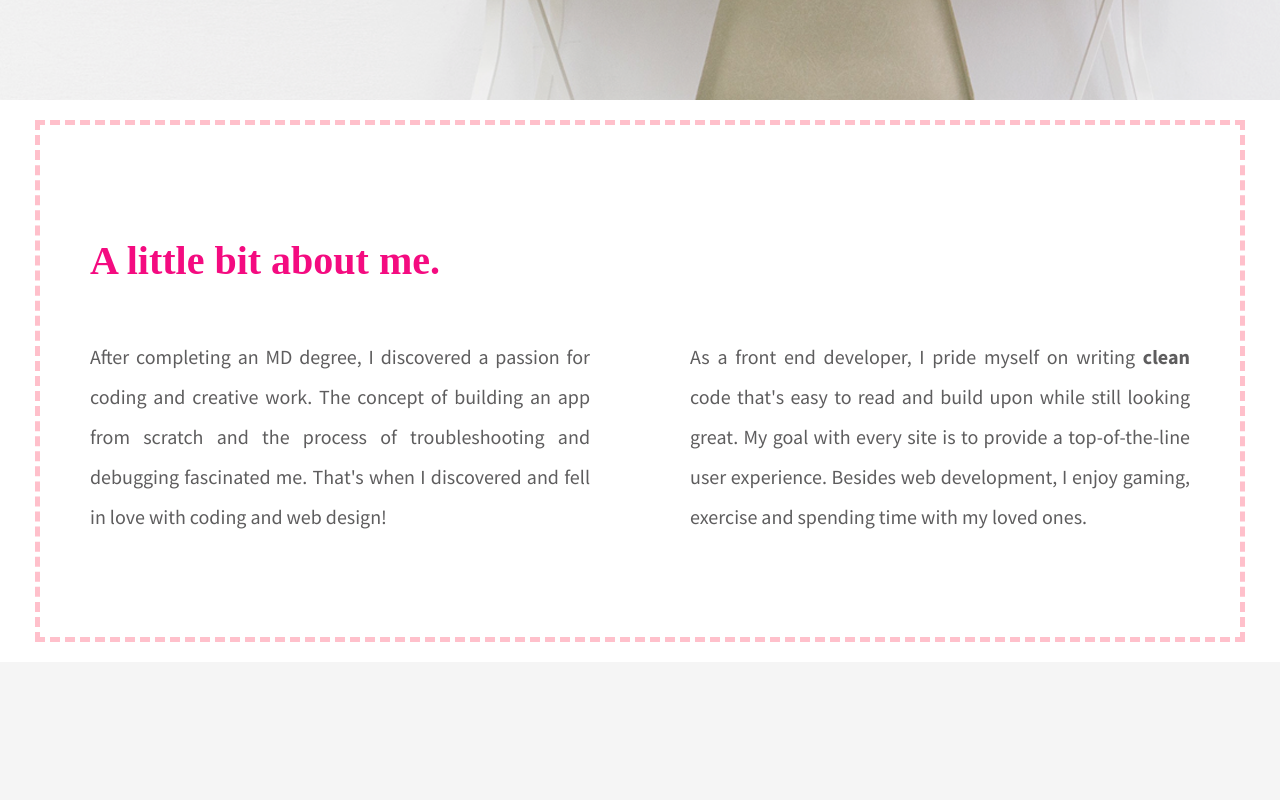
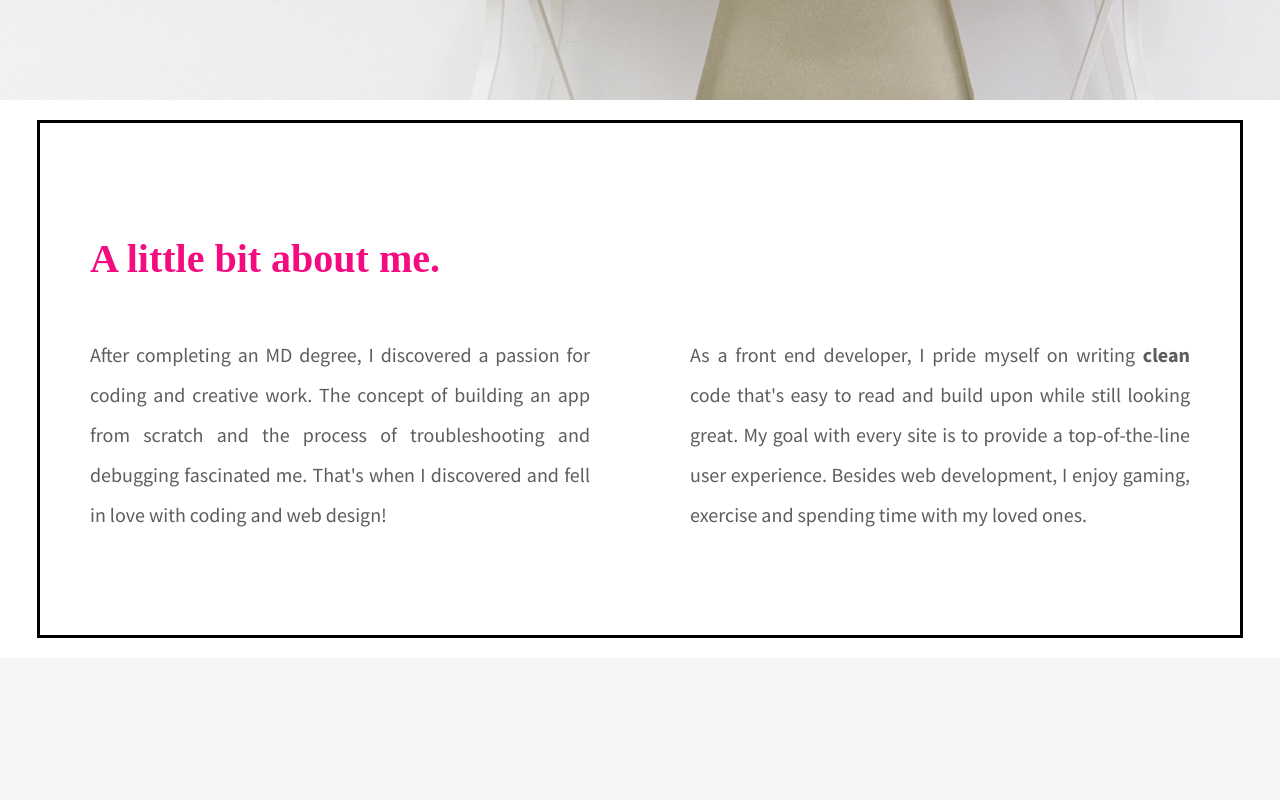
Before and after one commit to Tony2450/Jubilee-Austen, a plain HTML site: page index.html in a window 1280 px wide. Shown: the part 700-1500 px from the top of the page. Drawn offline with Linux system fonts and the light colour scheme.

Commit message:
Changed border design on about section

```diff
--- a/css/main.css
+++ b/css/main.css
@@ -83,7 +83,7 @@ header h2 span{
 #about .content-wrapper{
     padding-top: 80px;
     padding-bottom: 80px;
-    border: 5px dashed pink;
+    border: 3px solid black;
     margin: 20px auto;
 }
 
```
